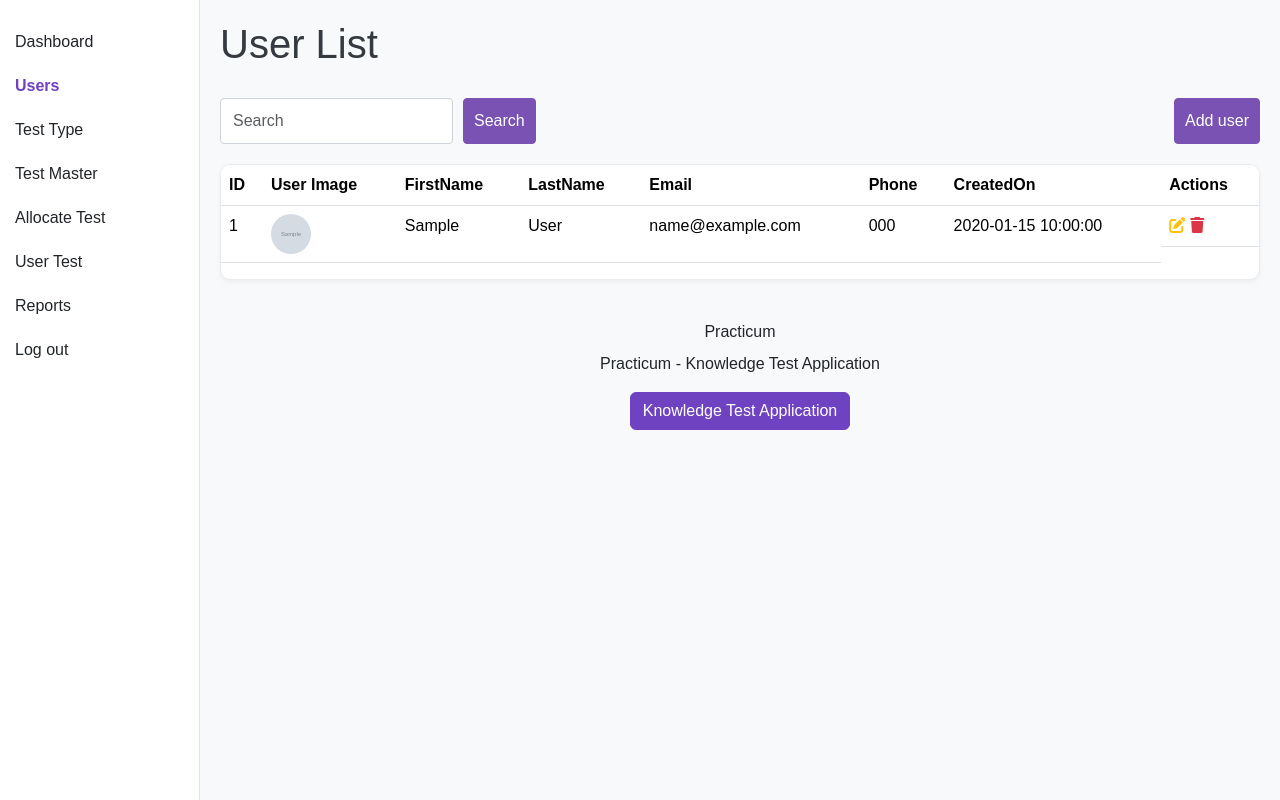
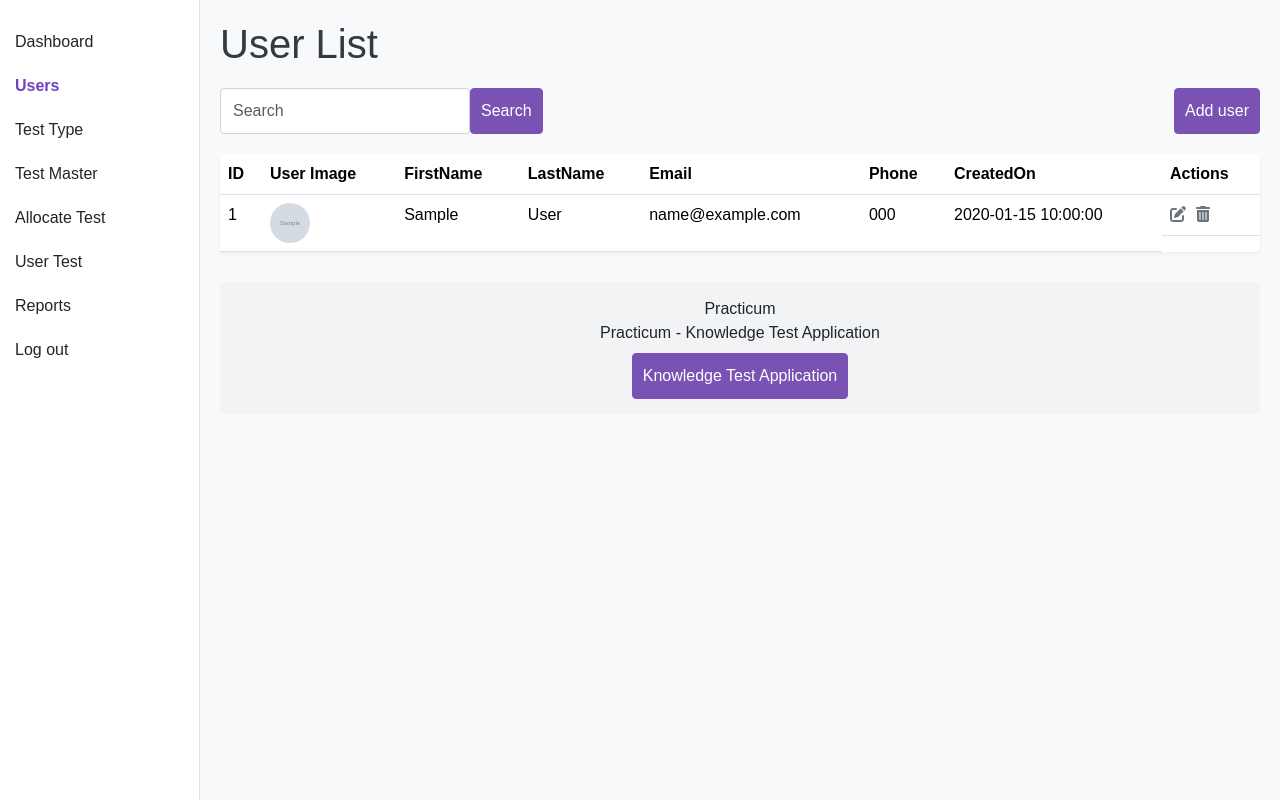
Before and after one commit to lovesh85/Student-Test-Management, a Flask app: page /users in a window 1280 px wide. Run offline with Flask 3, Linux system fonts and the light colour scheme; a user stored in the database is signed in; tables that the repository leaves empty hold one stand-in row (values such as "Sample post"); grey boxes marked "Sample" are stand-in pictures.

Commit message:
Add user search functionality to the user list page.  Improved styling and added default avatar image.
Replit-Commit-Author: Agent
Replit-Commit-Session-Id: e0b6313d-641d-4fac-ad5c-5db9d891e873
Replit-Commit-Screenshot-Url: https://storage.googleapis.com/screenshot-production-us-central1/f8f0f24d-eb4c-4f9c-9dac-f2c337c78363/43927b7a-20ec-46b9-8ad5-8cecb4e3c1aa.jpg

```diff
--- a/routes.py
+++ b/routes.py
@@ -129,8 +129,20 @@ def register_routes(app):
     @app.route('/users')
     @login_required
     def users():
-        users = User.query.all()
-        return render_template('users.html', users=users)
+        search_query = request.args.get('search', '')
+
+        if search_query:
+            # Search in first name, last name, or email
+            users = User.query.filter(
+                (User.first_name.ilike(f'%{search_query}%')) |
+                (User.last_name.ilike(f'%{search_query}%')) |
+                (User.email.ilike(f'%{search_query}%')) |
+                (User.phone.ilike(f'%{search_query}%'))
+            ).all()
+        else:
+            users = User.query.all()
+
+        return render_template('users.html', users=users, search_query=search_query)
 
     @app.route('/add-user', methods=['GET', 'POST'])
     @login_required
--- a/templates/users.html
+++ b/templates/users.html
@@ -50,23 +50,23 @@
         }
 
         h1 {
-            margin-bottom: 30px;
+            margin-bottom: 20px;
             color: #343a40;
         }
 
-        .user-list-header {
+        .action-bar {
             display: flex;
             justify-content: space-between;
-            align-items: center;
             margin-bottom: 20px;
         }
 
-        .search-container {
+        .search-box {
             display: flex;
+            gap: 10px;
         }
 
-        .search-box {
-            margin-right: 10px;
+        .search-input {
+            width: 250px;
         }
 
         .add-user-btn {
@@ -80,51 +80,46 @@
         }
 
         .user-table {
-            background: white;
-            border-radius: 10px;
-            box-shadow: 0 2px 4px rgba(0,0,0,0.05);
-            border: 1px solid #e9ecef;
-            margin-bottom: 20px;
+            background-color: white;
+            border-radius: 5px;
+            box-shadow: 0 2px 4px rgba(0, 0, 0, 0.05);
         }
 
-        .profile-img-small {
+        .user-image {
             width: 40px;
             height: 40px;
             border-radius: 50%;
             object-fit: cover;
         }
 
-        .action-buttons {
+        .action-icons {
             display: flex;
-            gap: 5px;
+            gap: 10px;
         }
 
-        .btn-edit {
-            color: #ffc107;
+        .action-icons a {
+            color: #6c757d;
+            text-decoration: none;
         }
 
-        .btn-delete {
+        .action-icons a:hover {
+            color: #343a40;
+        }
+
+        .edit-icon {
+            color: #6f42c1;
+        }
+
+        .delete-icon {
             color: #dc3545;
         }
 
-        .practicum-footer {
-            background: #f8f9fa;
-            padding: 20px;
+        .footer-info {
+            background-color: #f1f3f5;
+            padding: 15px;
+            border-radius: 5px;
+            margin-top: 30px;
             text-align: center;
-            margin-top: 20px;
-            border-radius: 10px;
-        }
-
-        .btn-practicum {
-            background-color: #6f42c1;
-            border-color: #6f42c1;
-            color: white;
-        }
-
-        .btn-practicum:hover {
-            background-color: #5a32a3;
-            border-color: #5a32a3;
-            color: white;
         }
     </style>
 </head>
@@ -144,24 +139,20 @@
 
         <!-- Main Content -->
         <div class="main-content">
-            <div class="d-flex justify-content-between align-items-center">
-                <h1>User List</h1>
-                <button class="btn btn-sm btn-light d-md-none" type="button" data-bs-toggle="collapse" data-bs-target="#userFilters">
-                    <i class="fas fa-bars"></i>
-                </button>
-            </div>
+            <h1>User List</h1>
 
-            <!-- User List Header with Search and Add button -->
-            <div id="userFilters" class="user-list-header collapse d-md-flex">
-                <div class="search-container">
-                    <input type="text" class="form-control search-box" placeholder="Search">
-                    <button class="btn btn-primary">Search</button>
+            <div class="action-bar">
+                <div class="search-box">
+                    <form action="{{ url_for('users') }}" method="GET" class="d-flex">
+                        <input type="text" name="search" class="form-control search-input" placeholder="Search" value="{{ search_query if search_query }}">
+                        <button type="submit" class="btn btn-primary" style="background-color: #6f42c1; border-color: #6f42c1;">Search</button>
+                    </form>
                 </div>
+
                 <a href="{{ url_for('add_user') }}" class="btn btn-primary add-user-btn">Add user</a>
             </div>
 
-            <!-- User Table -->
-            <div class="table-responsive user-table">
+            <div class="user-table">
                 <table class="table table-hover">
                     <thead>
                         <tr>
@@ -181,9 +172,9 @@
                             <td>{{ user.id }}</td>
                             <td>
                                 {% if user.profile_picture %}
-                                <img src="{{ url_for('static', filename=user.profile_picture) }}" alt="User Image" class="profile-img-small">
+                                <img src="{{ url_for('static', filename='uploads/' + user.profile_picture) }}" alt="User Image" class="user-image">
                                 {% else %}
-                                <img src="{{ url_for('static', filename='img/default-avatar.png') }}" alt="User Image" class="profile-img-small">
+                                <img src="{{ url_for('static', filename='images/default-avatar.png') }}" alt="User Image" class="user-image">
                                 {% endif %}
                             </td>
                             <td>{{ user.first_name }}</td>
@@ -191,21 +182,24 @@
                             <td>{{ user.email }}</td>
                             <td>{{ user.phone }}</td>
                             <td>{{ user.created_at.strftime('%Y-%m-%d %H:%M:%S') }}</td>
-                            <td class="action-buttons">
-                                <a href="#" class="btn-edit"><i class="fas fa-edit"></i></a>
-                                <a href="#" class="btn-delete"><i class="fas fa-trash"></i></a>
+                            <td class="action-icons">
+                                <a href="#" class="edit-icon"><i class="fas fa-edit"></i></a>
+                                <a href="#" class="delete-icon"><i class="fas fa-trash-alt"></i></a>
                             </td>
+                        </tr>
+                        {% else %}
+                        <tr>
+                            <td colspan="8" class="text-center">No users found</td>
                         </tr>
                         {% endfor %}
                     </tbody>
                 </table>
             </div>
 
-            <!-- Footer Section -->
-            <div class="practicum-footer">
-                <p class="mb-2">Practicum</p>
-                <p class="mb-3">Practicum - Knowledge Test Application</p>
-                <button class="btn btn-practicum">Knowledge Test Application</button>
+            <div class="footer-info">
+                <p class="mb-0">Practicum</p>
+                <p class="mb-0">Practicum - Knowledge Test Application</p>
+                <a href="#" class="btn btn-primary mt-2" style="background-color: #6f42c1; border-color: #6f42c1;">Knowledge Test Application</a>
             </div>
         </div>
     </div>
```
Also changed, not shown: static/images/default-avatar.png (added), static/images/default-avatar.svg (added).
